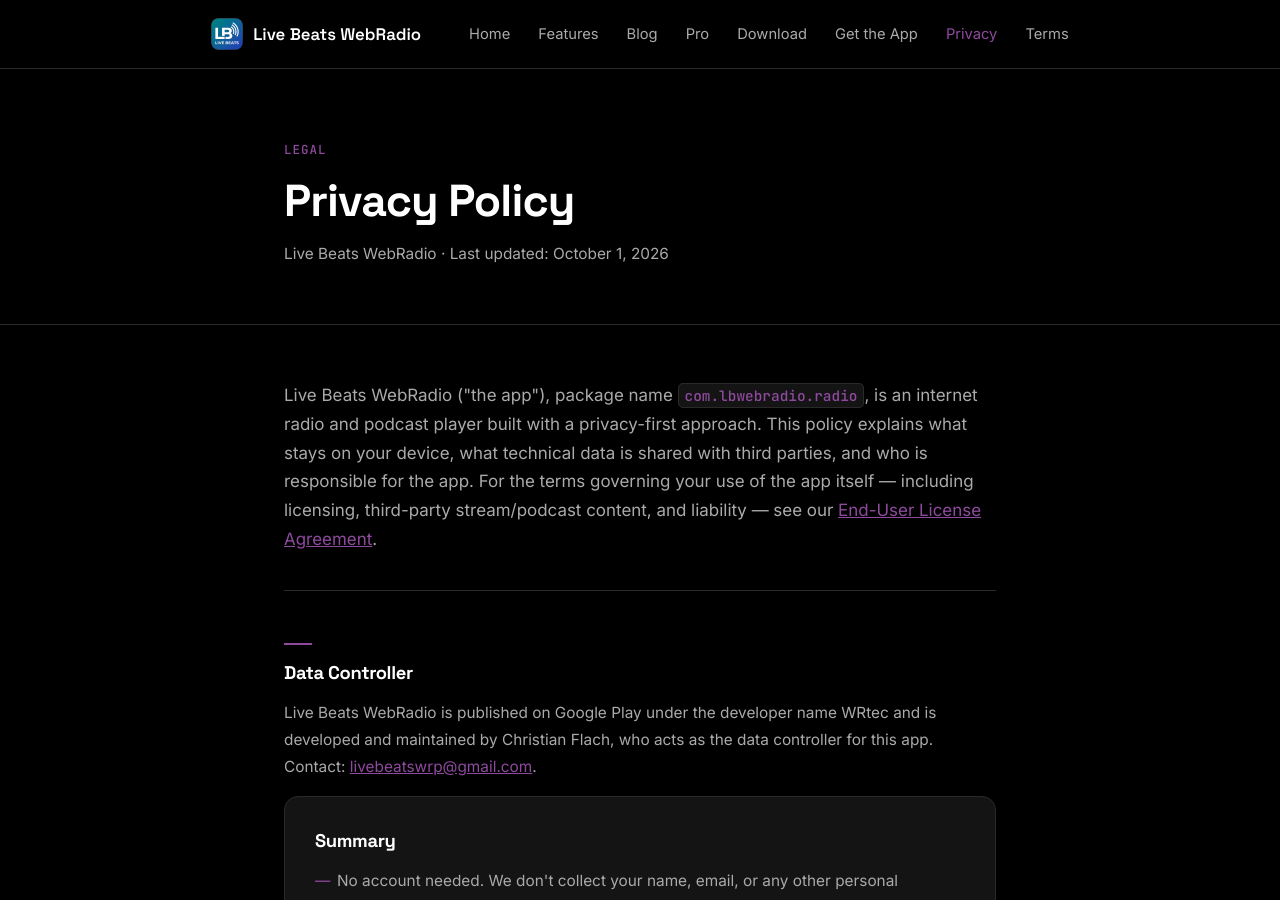
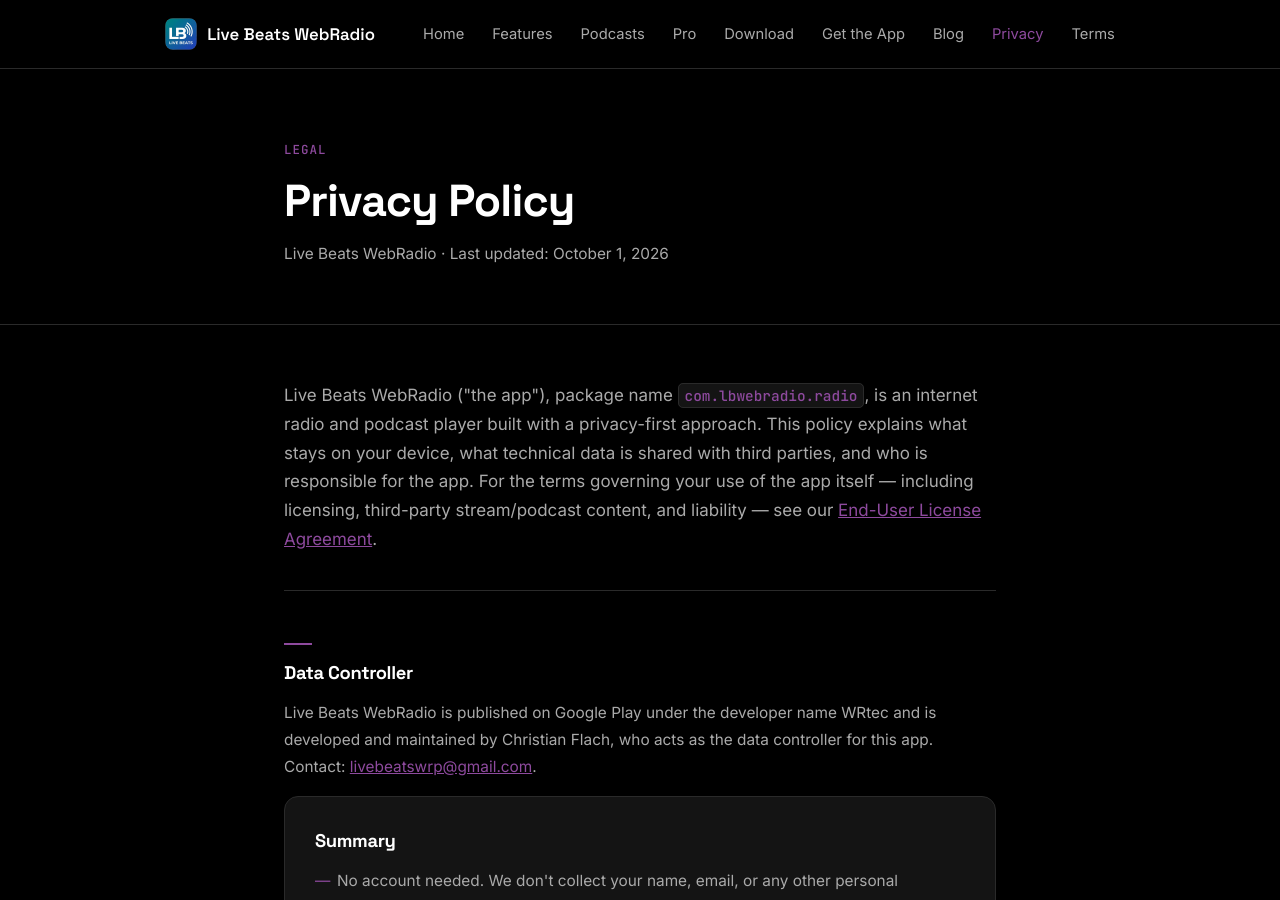
Before and after one commit to LBWebRadio/lbwebradio.github.io, a Jekyll site: the page privacy.html, which Jekyll copies as it is, in a window 1280 px wide and 900 px high. Built offline with Jekyll 4.4.1, drawn with Linux system fonts in a browser that asks for light colours.

Commit message:
Update navigation links in privacy.html

```diff
--- a/privacy.html
+++ b/privacy.html
@@ -287,10 +287,11 @@
 <ul class="navlinks" id="navLinks">
   <li><a href="index.html">Home</a></li>
   <li><a href="index.html#features">Features</a></li>
-  <li><a href="blog/">Blog</a></li>
+  <li><a href="index.html#podcasts">Podcasts</a></li>
   <li><a href="index.html#pro">Pro</a></li>
   <li><a href="index.html#download">Download</a></li>
   <li><a href="https://play.google.com/store/apps/details?id=com.lbwebradio.radio">Get the App</a></li>
+  <li><a href="blog/">Blog</a></li>
   <li><a href="privacy.html" class="active" aria-current="page">Privacy</a></li>
   <li><a href="eula.html">Terms</a></li>
 </ul>
```
